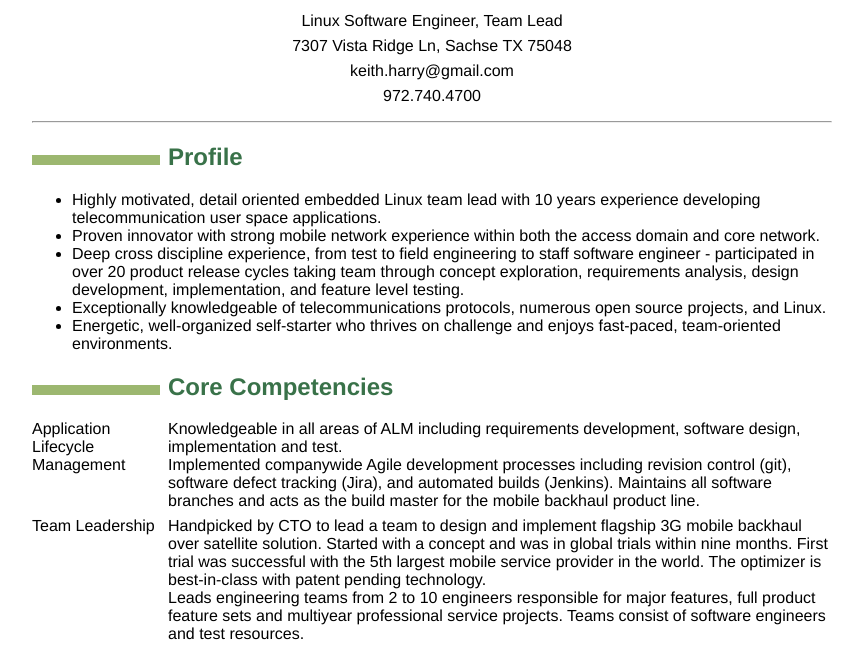
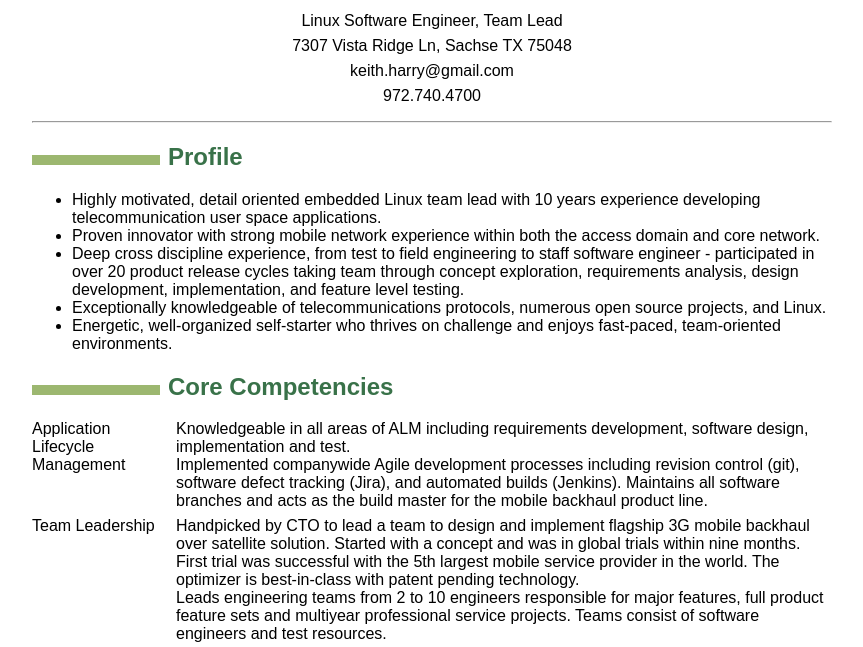
Before and after one commit to kharry5/resume, a plain HTML site: page index.html in a window 1280 px wide. Shown: the part 132-779 px from the top of the page, without its empty margins (208-1071 px from the left). Drawn offline with Linux system fonts and the light colour scheme.

Commit message:
Tweak the font family in the css. Add links for email and github

```diff
--- a/templates/markdown.css
+++ b/templates/markdown.css
@@ -9,7 +9,7 @@
 
 /* Whole document */
 body {
-    font-family: "Helvetica Neue", Helvetica, Arial, sans-serif;
+    font-family: Arial;
     width: 800px;
     margin: auto;
     background: #FFFFFF;
@@ -56,7 +56,7 @@ dt {
     /*font-weight: bold;*/
 }
 dd {
-    margin-left: 17%;
+    margin-left: 18%;
 }
 p {
     margin-top:0;
```
Also changed, not shown: 1 other file.
